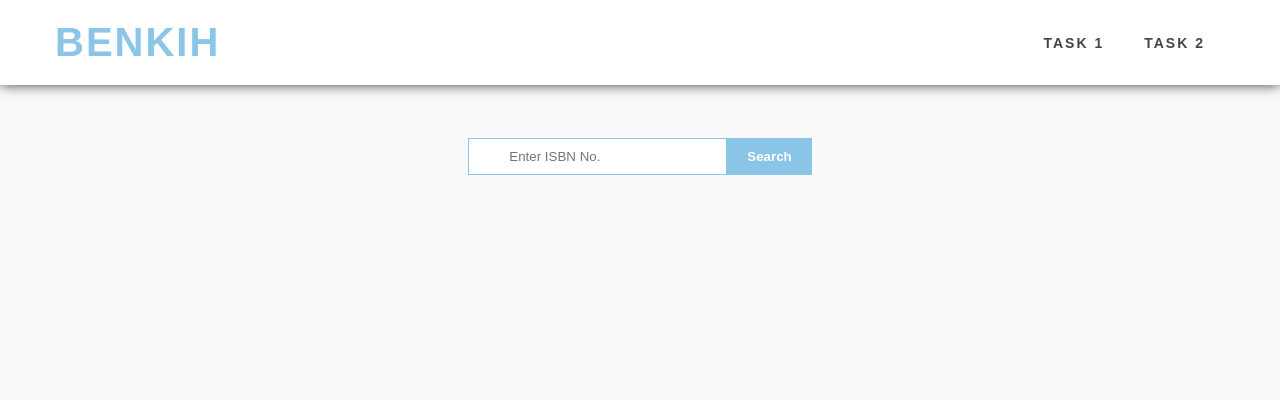
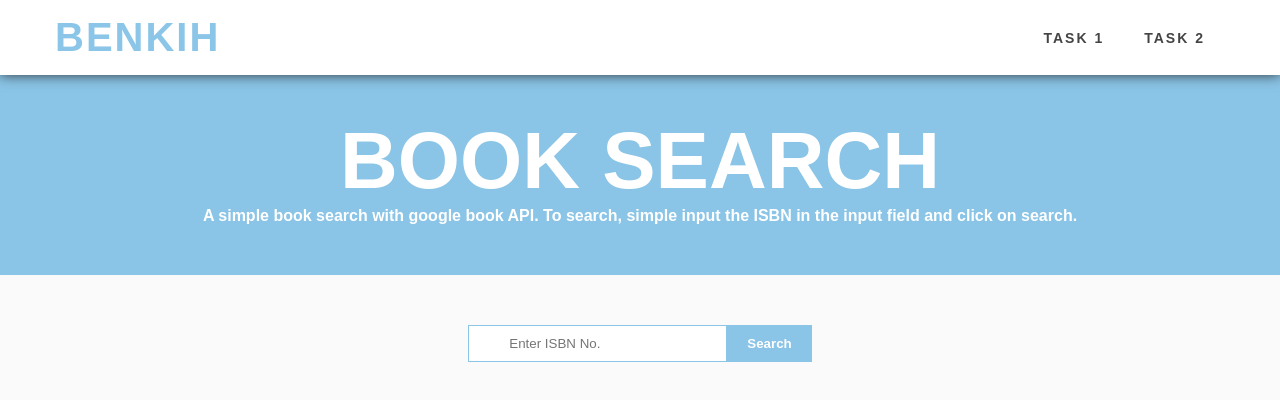
Before and after one commit to peterihimire/frontend-developer-1-task-2, a React (Create React App) app: page / in a window 1280 px wide. Shown: the top 400 px of the page. Built offline with nearby package versions, Linux system fonts and the light colour scheme.

Commit message:
Worked on the banner component

```diff
--- a/src/App.css
+++ b/src/App.css
@@ -3,17 +3,14 @@
 :root {
   font-size: 62.5%;
   --primaryColor: #73b9e2d3;
-  --secondaryColor: #eeeded;
   --darkGrey: #808080;
   --mainGrey: #fafafa;
   --mainWhite: #ffffff;
   --mainBlack: #444444;
-  --mainRed: #fa0202;
-  --mainOrange: #e99f01;
   --mainTransition: all 0.5s linear;
   --largeFont: 8rem;
   --mediumFont: 6rem;
-  --smallFont: 3rem;
+  --smallFont: 3.5rem;
   --mainSpacing: 0.2rem;
   --lineHeight: 1.3;
   --lightShadow: 2px 5px 3px 0px rgba(0, 0, 0, 0.5);
@@ -28,7 +25,7 @@
 
 /* globals */
 body {
-  padding: 88.24px 0 0 0;
+  padding: 65px 0 0 0;
   font-family: Arial, Helvetica, sans-serif;
   background: var(--mainGrey);
   overflow-x: hidden;
@@ -75,6 +72,7 @@ body {
   background: none;
   border: none;
   outline: none;
+  padding: none;
 }
 .navbar-btn-icon {
   font-size: 2rem;
@@ -202,7 +200,7 @@ body {
     top: 0;
     left: 0;
     width: 100%;
-    padding: 2rem 2rem;
+    padding: 1.5rem 2rem;
     background: var(--mainWhite);
     z-index: 2;
     box-shadow: 0 0 1.2rem 0 rgba(29, 28, 28, 0.849);
@@ -262,6 +260,35 @@ body {
 }
 /* end of navbar */
 
+/* banner */
+.banner{
+  padding: 5rem 2rem;
+  background-color: var(--primaryColor);
+  color: var(--mainWhite);
+}
+.banner h1{
+  font-size: var(--smallFont);
+}
+.banner p{
+  font-weight: normal;
+}
+.banner-container{
+  display: flex;
+  flex-direction: column;
+  justify-content: center;
+  align-items: center;
+  text-align: center;
+}
+@media screen and (min-width: 768px){
+  .banner h1{
+    font-size: var(--largeFont);
+  }
+  .banner p{
+    font-weight: bold;
+  }
+}
+/* end of banner */
+
 /* form section */
 .form-section{
   padding: 5rem 2rem;
@@ -284,13 +311,11 @@ form{
 input[type=text]{
   padding: 1rem 4rem;
   border: solid 1px var(--primaryColor);
-  /* border-radius: 0.5rem 0 0 .5rem; */
 }
 button{
   padding: 1rem 2rem;
   background-color: var(--primaryColor);
   border:none;
-  /* border-radius: 0 .5rem .5rem 0; */
   color: var(--mainWhite);
   text-transform: capitalize;
   font-weight: 700;
@@ -302,12 +327,9 @@ button{
 .book{
   background-color: var(--mainWhite);
   box-shadow: var(--lightShadow);
-  /* box-shadow: 0 0 1.2rem 0 rgba(29, 28, 28, 0.849); */
-  /* border-radius: .5rem; */
 }
 .book .img-container img{
   width: 100%;
-  /* border-radius: .5rem; */
 }
 .book-info{
   padding: 1rem;
@@ -320,7 +342,6 @@ button{
   padding: 0 2rem 5rem 2rem;
 }
 .booklist-container {
-  /* width: 80vw; */
   max-width: 1170px;
   margin: 0 auto;
   display: grid;
--- a/src/App.js
+++ b/src/App.js
@@ -1,6 +1,6 @@
 import React, { Component } from "react";
 import "./App.css";
-// import Banner from './components/Banner';
+import Banner from "./components/Banner";
 // import Footer from "./components/Footer";
 import BookList from "./components/BookList";
 import Navbar from "./components/Navbar";
@@ -81,6 +81,7 @@ class App extends Component {
     return (
       <>
         <Navbar />
+        <Banner />
         <Form forInput={this.handleChange} forForm={this.handleSubmit} />
         <BookList bookInfo={this.state.books} />
         {/* <Footer /> */}
--- a/src/components/Banner.js
+++ b/src/components/Banner.js
@@ -1,10 +1,21 @@
-import React from 'react';
+import React from "react";
 
-const Banner = () => {
-  return(
-    <div>
-      <h4>This is from the Banner</h4>
-    </div>
-  )
+function Banner() {
+  return (
+    <>
+      <div className="banner">
+        <div className="banner-center">
+          <div className="banner-container">
+            <h1>BOOK SEARCH</h1>
+            <p>
+              A simple book search with google book API. To search, simple input
+              the ISBN in the input field and click on search.{" "}
+            </p>
+          </div>
+        </div>
+      </div>
+    </>
+  );
 }
+
 export default Banner;
--- a/src/components/Navbar.js
+++ b/src/components/Navbar.js
@@ -16,7 +16,6 @@ const Navbar = (props) => {
                   ben<span>kih</span>{" "}
                 </strong>
               </a>
-
             </div>
             <ul className="navbar-links">
               <li className="navbar-item">
@@ -30,13 +29,13 @@ const Navbar = (props) => {
                 </a>
               </li>
             </ul>
-            <button
-                className="navbar-btn"
-                type="button"
-                onClick={props.clicked}
-              >
-                <img src={menuImg} alt="menu-icon" />
-              </button>
+            <div
+              className="navbar-btn"
+              // type="button"
+              onClick={props.clicked}
+            >
+              <img src={menuImg} alt="menu-icon" />
+            </div>
           </div>
         </div>
       </nav>
```
